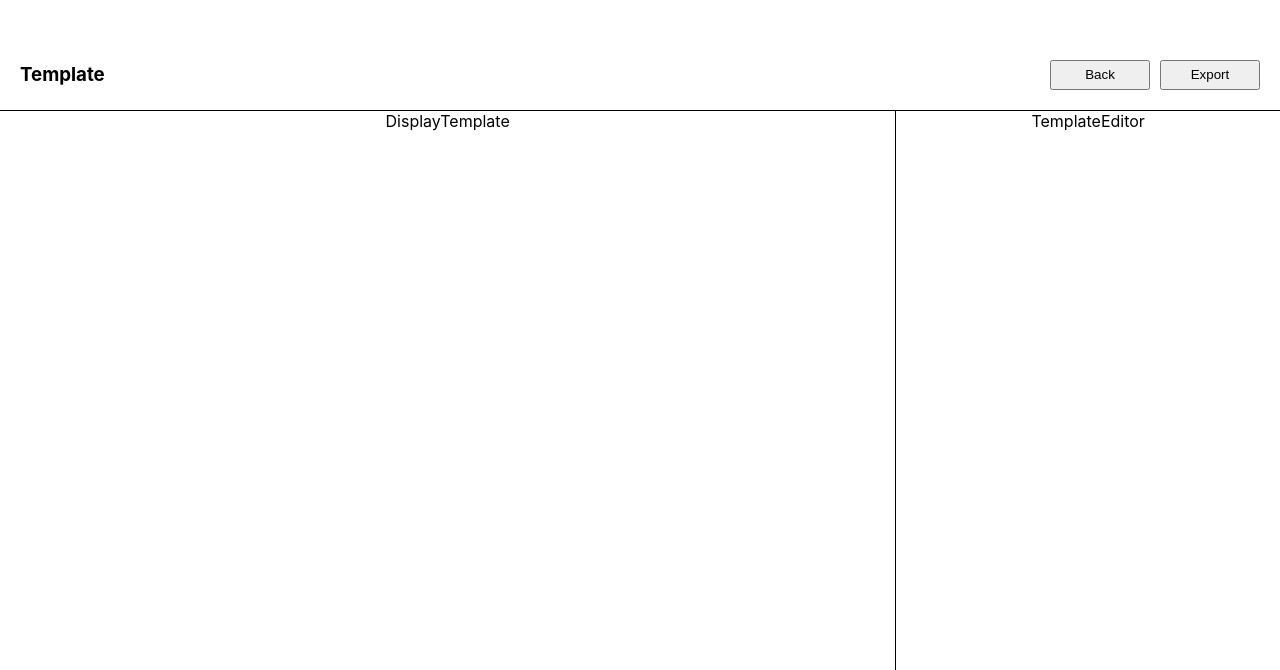
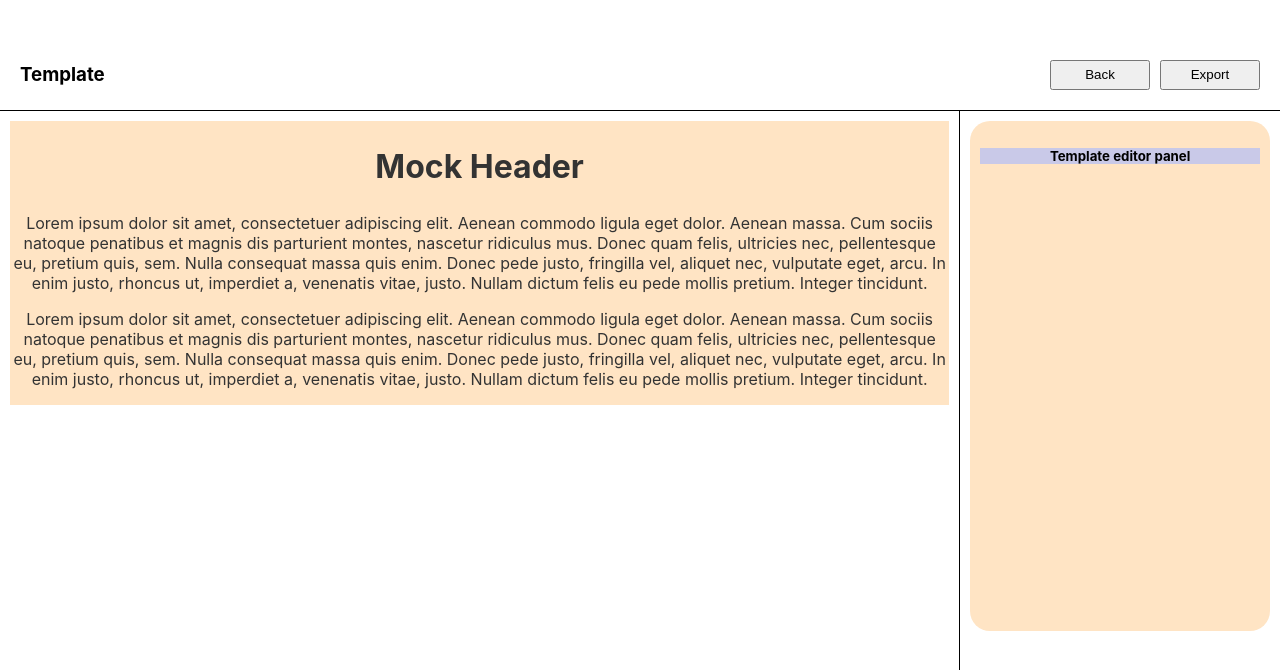
Before and after one commit to ValoQuang/flodesk-template, a React (Create React App) app: page / in a window 1280 px wide. Shown: the part 782-1452 px from the top of the page. Built offline with nearby package versions, Linux system fonts and the light colour scheme.

Commit message:
feat: init the template display

```diff
--- a/src/components/TemplateBuilder/TemplateBuilder.css
+++ b/src/components/TemplateBuilder/TemplateBuilder.css
@@ -7,7 +7,7 @@
 }
 
 .templateBuilder-display {
-  width: 70%;
+  width: 75%;
   flex-grow: 1;
   border-right-style: solid;
   border-width: 0.5px;
@@ -16,6 +16,21 @@
 }
 
 .templateBuilder-setting {
-  width: 30%;
+  width: 25%;
   flex-grow: 1;
 }
+
+@media only screen and (max-width: 600px) {
+  .templateBuilder-setting {
+    display: none;
+  }
+
+  .templateBuilder-display {
+    width: 100%;
+    border-right-style: none;
+  }
+
+  .templateBuilder {
+    width: 100%;
+  }
+}
--- /dev/null
+++ b/src/components/TemplateDisplay/TemplateDisplay.css
@@ -0,0 +1,14 @@
+.templateDisplay {
+    display: flex;
+    align-items: center;
+    justify-content: center;
+    height: fit-content;
+    flex-direction: column;
+    margin: 10px 10px 10px 10px;
+}
+
+@media only screen and (max-width: 600px) {
+    .templateDisplay {
+        font-size: 10px;
+    }
+  }
--- a/src/components/TemplateDisplay/TemplateDisplay.tsx
+++ b/src/components/TemplateDisplay/TemplateDisplay.tsx
@@ -1,9 +1,35 @@
-import React from 'react'
+import React from "react";
+import "./TemplateDisplay.css";
 
 const DisplayTemplate = () => {
   return (
-    <div>DisplayTemplate</div>
-  )
-}
+    <div className="templateDisplay">
+      <div style={{ width: "100%", backgroundColor: "bisque" }}>
+        <h1 id="template-header">Mock Header</h1>
+        <p id="template-paragraph">
+          Lorem ipsum dolor sit amet, consectetuer adipiscing elit. Aenean
+          commodo ligula eget dolor. Aenean massa. Cum sociis natoque penatibus
+          et magnis dis parturient montes, nascetur ridiculus mus. Donec quam
+          felis, ultricies nec, pellentesque eu, pretium quis, sem. Nulla
+          consequat massa quis enim. Donec pede justo, fringilla vel, aliquet
+          nec, vulputate eget, arcu. In enim justo, rhoncus ut, imperdiet a,
+          venenatis vitae, justo. Nullam dictum felis eu pede mollis pretium.
+          Integer tincidunt.
+        </p>
 
-export default DisplayTemplate
+        <p id="template-paragraph-2">
+          Lorem ipsum dolor sit amet, consectetuer adipiscing elit. Aenean
+          commodo ligula eget dolor. Aenean massa. Cum sociis natoque penatibus
+          et magnis dis parturient montes, nascetur ridiculus mus. Donec quam
+          felis, ultricies nec, pellentesque eu, pretium quis, sem. Nulla
+          consequat massa quis enim. Donec pede justo, fringilla vel, aliquet
+          nec, vulputate eget, arcu. In enim justo, rhoncus ut, imperdiet a,
+          venenatis vitae, justo. Nullam dictum felis eu pede mollis pretium.
+          Integer tincidunt.
+        </p>
+      </div>
+    </div>
+  );
+};
+
+export default DisplayTemplate;
--- /dev/null
+++ b/src/components/TemplateEditor/TemplateEditor.css
@@ -0,0 +1,11 @@
+.templateEditor {
+    background-color: bisque;
+    border-radius: 20px;
+    height: 500px;
+    margin: 10px 10px 10px 10px;
+    padding: 5px 10px 5px 10px;
+}
+
+h5 {
+    background-color: rgb(201, 201, 232);
+}
--- a/src/components/TemplateEditor/TemplateEditor.tsx
+++ b/src/components/TemplateEditor/TemplateEditor.tsx
@@ -1,9 +1,10 @@
-import React from 'react'
+import React from 'react';
+import "./TemplateEditor.css";
 
 const TemplateEditor = () => {
   return (
-    <div>TemplateEditor
-
+    <div className="templateEditor">
+      <h5>Template editor panel</h5>
     </div>
   )
 }
```
